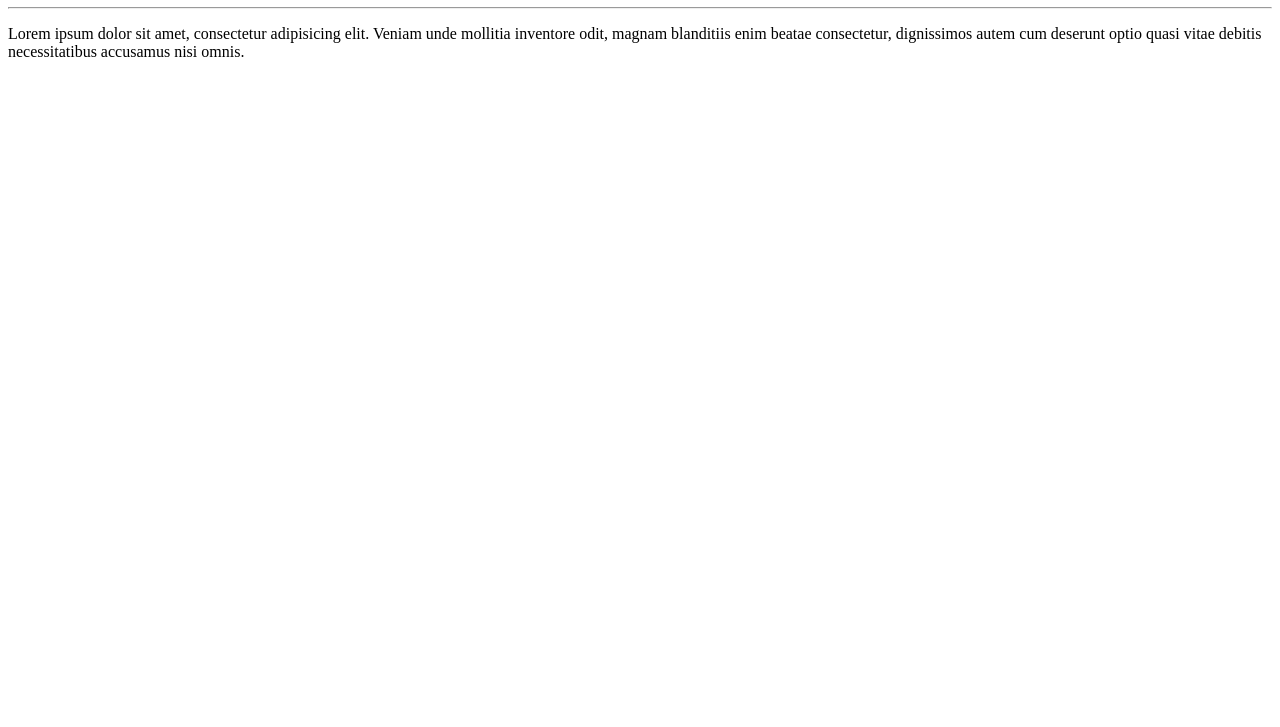
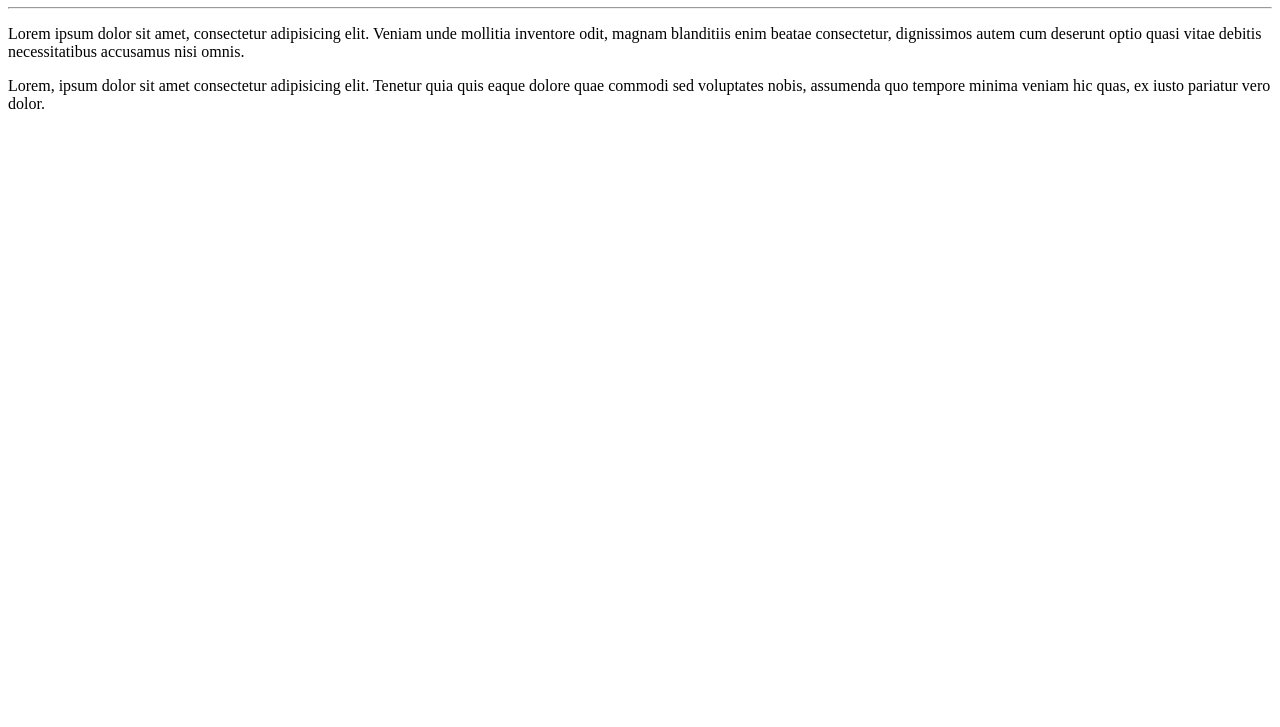
Before and after one commit to ChicoLeite/Ola-Mundo, a plain HTML site: page site-exemplo/index.html in a window 1280 px wide. Shown: the part 73-800 px from the top of the page. Drawn offline with Linux system fonts and the light colour scheme.

Commit message:
adicionei um paragrafo

```diff
--- a/site-exemplo/index.html
+++ b/site-exemplo/index.html
@@ -10,5 +10,6 @@
     <h1>Olá Mundo</h1>
     <hr>
     <p>Lorem ipsum dolor sit amet, consectetur adipisicing elit. Veniam unde mollitia inventore odit, magnam blanditiis enim beatae consectetur, dignissimos autem cum deserunt optio quasi vitae debitis necessitatibus accusamus nisi omnis.</p>
+    <p>Lorem, ipsum dolor sit amet consectetur adipisicing elit. Tenetur quia quis eaque dolore quae commodi sed voluptates nobis, assumenda quo tempore minima veniam hic quas, ex iusto pariatur vero dolor.</p>
 </body>
 </html>
```
